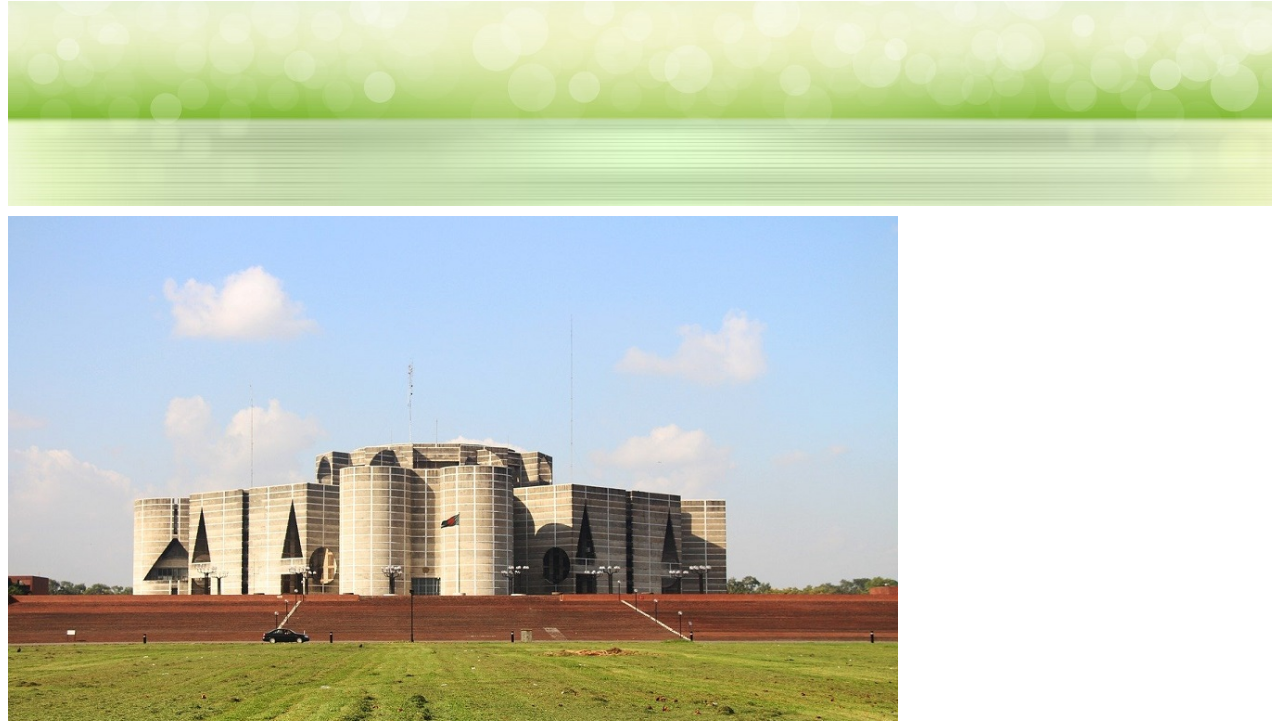
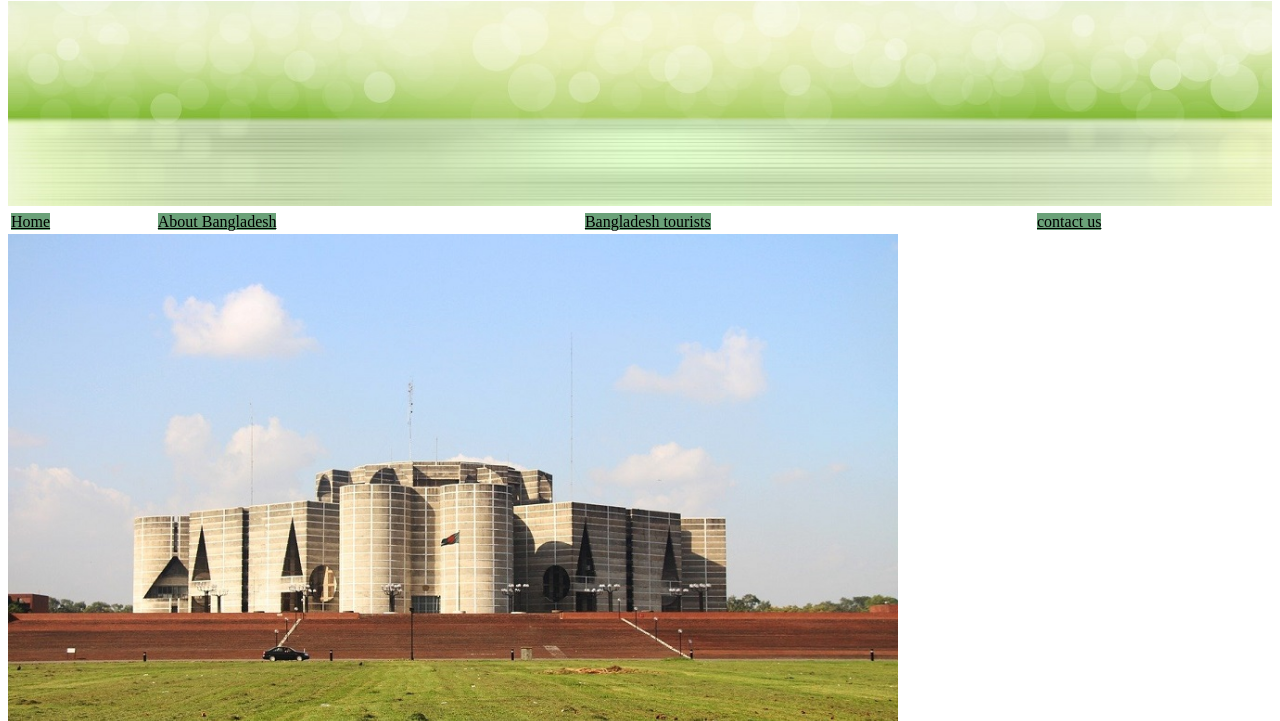
Before and after one commit to saadibna/basic-css-task, a plain HTML site: page index.html in a window 1280 px wide. Shown: the part 79-800 px from the top of the page. Drawn offline with Linux system fonts and the light colour scheme.

Commit message:
css third  commit

```diff
--- a/index.html
+++ b/index.html
@@ -15,9 +15,10 @@
     <div>
         <table >
             <tr >
-                <td colspan=""></td>
-                <td></td>
-                <td></td>
+                <td> <a href="" >  Home </a> </td>
+                <td ><a href="" > About Bangladesh</a></td>
+                <td><a href="" > Bangladesh tourists</a></td>
+                <td><a href="" > contact us</a> </td>
             </tr>
         </table>
     </div>
```
